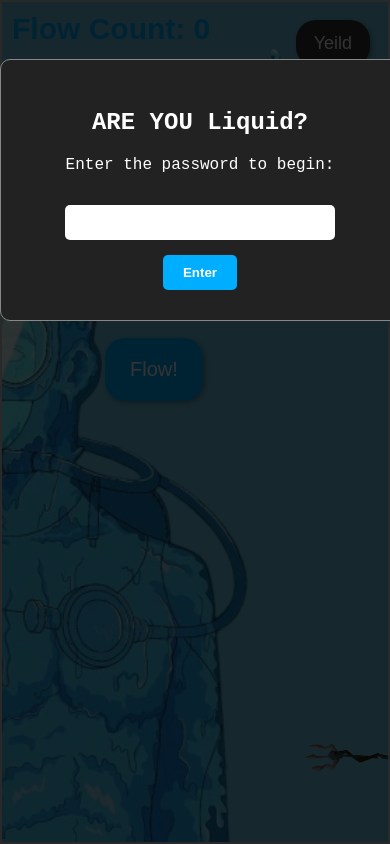
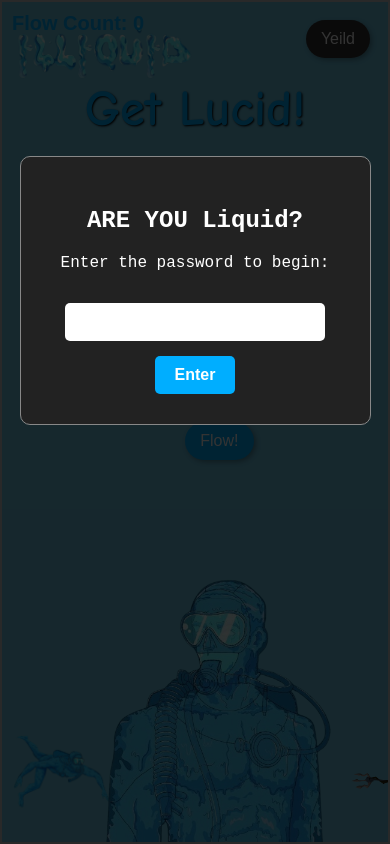
Before and after one commit to Tolaxyz/Illiquid, a plain HTML site: page index.html in a window 390 px wide. Drawn offline with Linux system fonts and the light colour scheme.

Commit message:
Update style.css

```diff
--- a/style.css
+++ b/style.css
@@ -1,5 +1,8 @@
 * {
   box-sizing: border-box;
+}
+html, body {
+  height: 100%;
 }
 body {
   margin: 0;
@@ -55,9 +58,9 @@ body.denied {
 }
 .score {
   position: absolute;
+  font-size: 2vw;
   top: 10px;
   left: 10px;
-  font-size: 30px;
   font-weight: bold;
   color: rgb(0, 174, 255);
 }
@@ -65,8 +68,8 @@ body.denied {
   position: absolute;
   top: 20px;
   right: 20px;
-  padding: 13px 18px;
-  font-size: 18px;
+  font-size: 1rem;
+  padding: 0.8rem 1rem;
   cursor: pointer;
   border-radius: 20px;
   background-color: #333;
@@ -212,3 +215,72 @@ body.denied {
 .modal-content button:hover {
   background-color: rgb(0, 174, 255);
 }
+
+@media (max-width: 768px) {
+  .character {
+    width: 100px;
+    left: 10px;
+  }
+
+  .excalibur {
+    width: 300px;
+    right: 10px;
+  }
+
+  .logo {
+    width: 200px;
+    top: 20px;
+  }
+
+  .obstacle {
+    width: 80px;
+    right: -40px;
+  }
+
+  .exc {
+    width: 120px;
+    left: 70%;
+    top: 70%;
+  }
+
+  .score {
+    font-size: 20px;
+  }
+
+  #pauseBtn, #startBtn, .restart-button {
+    padding: 10px 15px;
+    font-size: 16px;
+  }
+
+  #startBtn {
+    top: 50%;
+    right: 35%;
+  }
+
+  .red, .eth, .eth1 {
+    width: 50px;
+    top: 20px;
+  }
+
+  #gameText {
+    font-size: 50px;
+  }
+
+  .game-over {
+    font-size: 32px;
+  }
+
+  .modal-content {
+    width: 90%;
+    margin-top: 40%;
+  }
+
+  .modal-content input {
+    width: 90%;
+    font-size: 16px;
+  }
+
+  .modal-content button {
+    font-size: 16px;
+  }
+}
```
